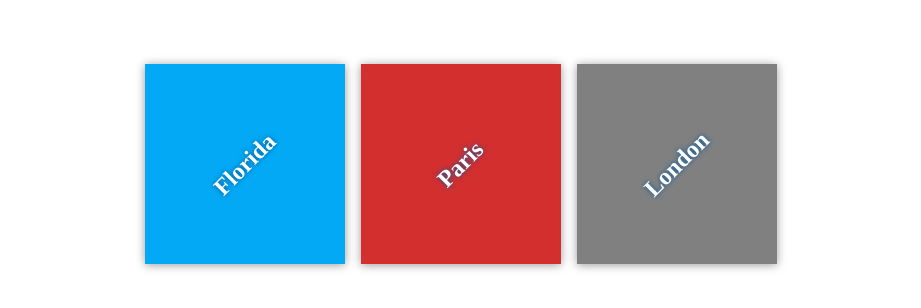
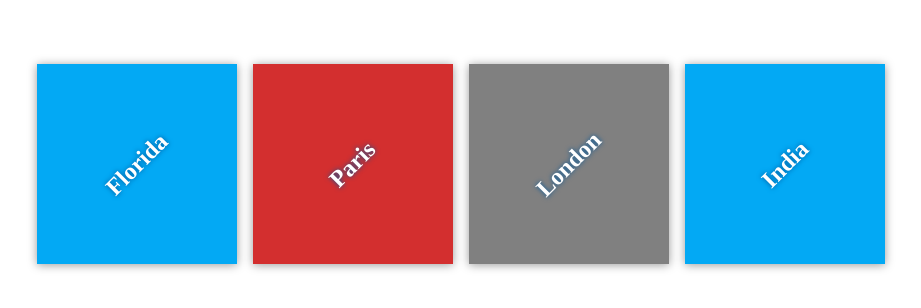
Before and after one commit to HananEssam/my-travel-plans, a plain HTML site: page index.html in a window 1280 px wide. Shown: the part 236-544 px from the top of the page, without its empty margins (179-1100 px from the left). Drawn offline with Linux system fonts and the light colour scheme.

Commit message:
Add India destination

```diff
--- a/index.html
+++ b/index.html
@@ -21,6 +21,10 @@
             <div class="destination" id="london">
                 <h2>London</h2>
             </div>
+
+            <div class="destination" id="india">
+                <h2>India</h2>
+            </div>
         </div>
     </div>
 
```
